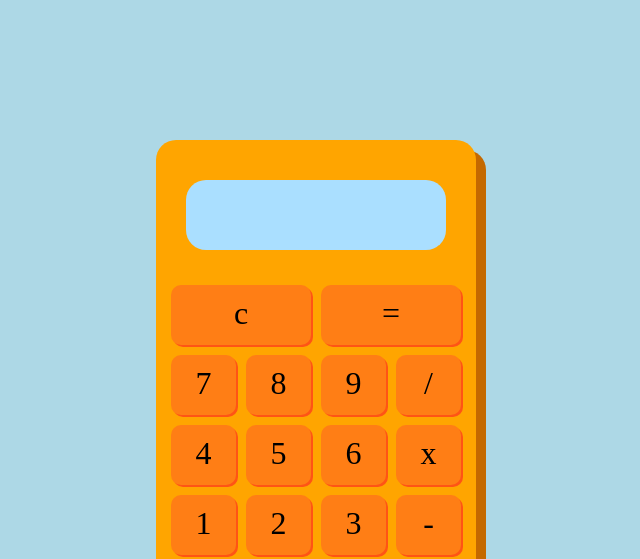
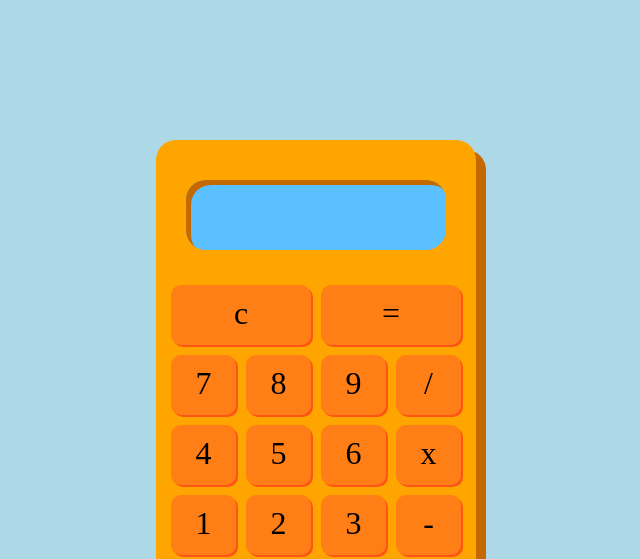
Before and after one commit to nicolasdematos/calculadora, a plain HTML site: page index.html in a window 1280 px wide. Shown: the top 559 px of the page, without its empty margins (324-964 px from the left). Drawn offline with Linux system fonts and the light colour scheme.

Commit message:
Update index.html

```diff
--- a/index.html
+++ b/index.html
@@ -28,8 +28,9 @@
         #screen{
             margin: 30px 20px;
             height: 70px;
-            background-color: #aadfff;
+            background-color: #5ac0ff;
             border-radius: 20px;
+            box-shadow: inset 5px 5px 0px #c46900;
         }
         .button{
             width: 65px;
```
